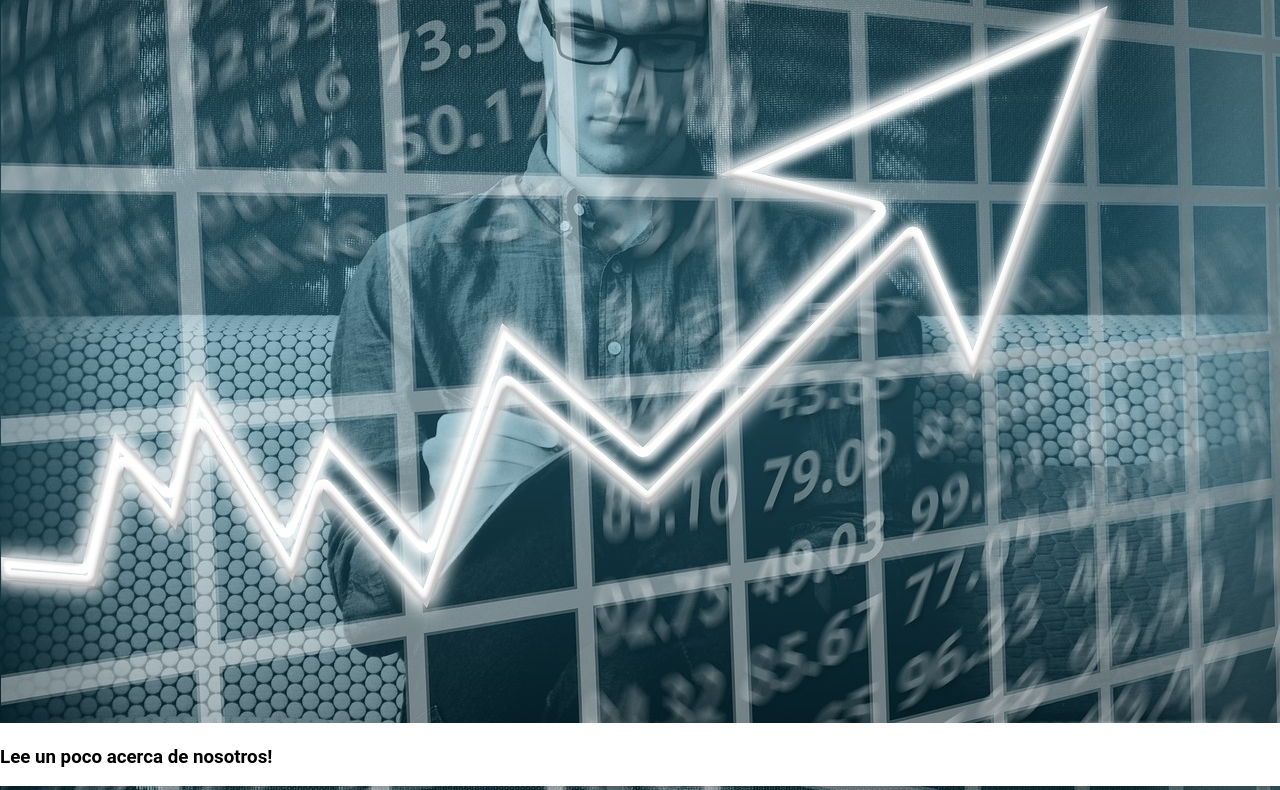
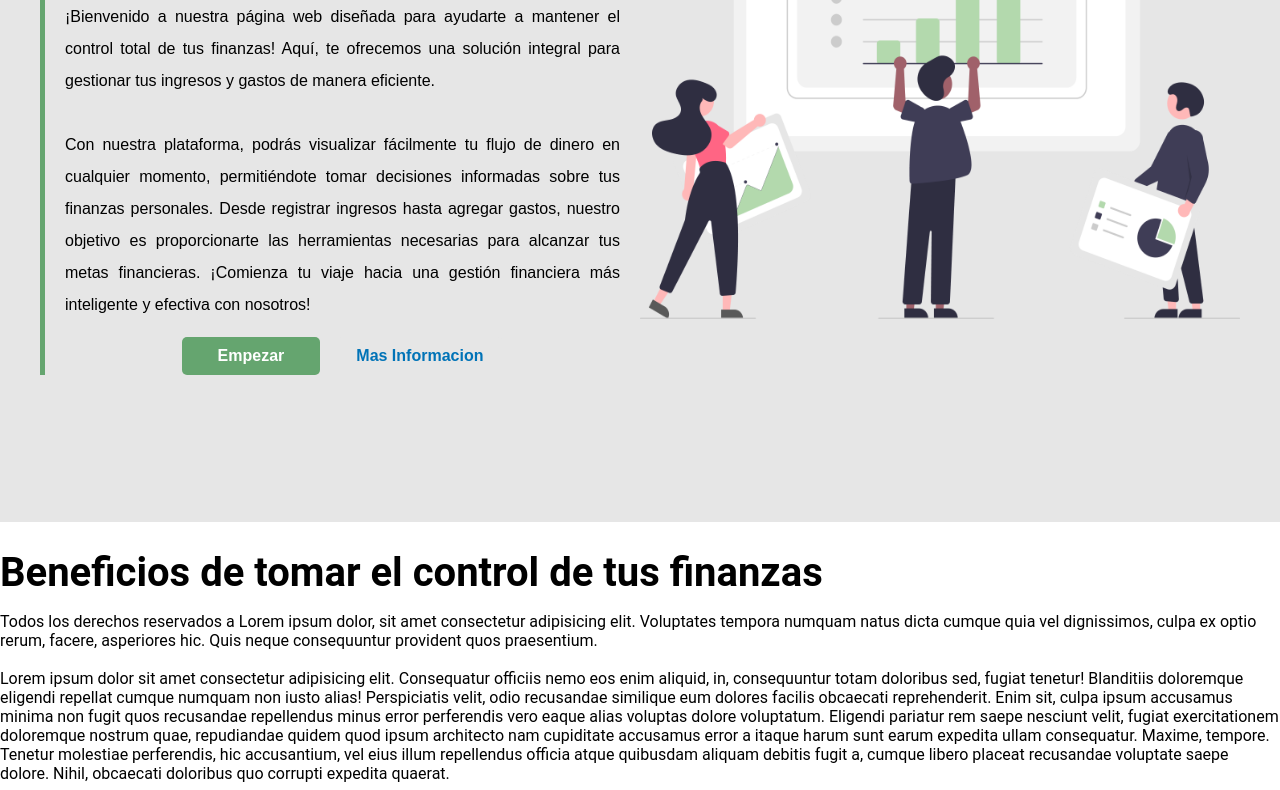
Before and after one commit to NicaWallet/Nica-Wallet, a plain HTML site: page public/index.html in a window 1280 px wide. Shown: the part 375-1165 px from the top of the page. Drawn offline with Linux system fonts and the light colour scheme.

Commit message:
body-welcome layout

```diff
--- a/public/index.html
+++ b/public/index.html
@@ -1,5 +1,6 @@
 <!DOCTYPE html>
 <html lang="en">
+
 <head>
     <meta charset="UTF-8" />
     <meta name="viewport" content="width=device-width, initial-scale=1.0" />
@@ -14,7 +15,8 @@
 
     <div class="navbar">
         <div class="left">
-            <a href="/"><img class="Logo-Header" src="/public/assets/img/Logo/NicaWallet-Logo.png" alt="Logo de NicaWallet"></a>
+            <a href="/"><img class="Logo-Header" src="/public/assets/img/Logo/Logo-NicaWallet-Whiter.png"
+                    alt="Logo de NicaWallet"></a>
         </div>
         <div class="center">
             <a href="#">Inicio</a>
@@ -27,47 +29,45 @@
         </div>
     </div>
 
-    <!-- <header>
-        <nav class="nav__container">
-            <ul class="ul__nav">
-                <li class="logo"><a href="/"><img class="Logo-Header" src="/public/assets/img/Logo/NicaWallet-Logo.png" alt="Logo de NicaWallet"></a></li>
-                <li class="centrar"><a href="index.html">Inicio</a></li>
-                <li class="centrar"><a href="#">Nosotros</a></li>
-                <li class="centrar"><a href="#">Contacto</a></li>
-                <li class="centrar"><a href="#">Servicios</a></li>
-                <li class="boton"><a href="#" onclick="loginToggle()" class="login-btn">Iniciar Sesión</a></li>
-            </ul>
-        </nav>
-    </header> -->
+    <div class="body">
+        <div class="banner">
+            <div class="contenido">
+                <div class="texto">
+                    <h1>Toma el control de tus finanzas</h1>
+                    <p class="parrafo-body">
+                        ¡Bienvenido a nuestra página web diseñada para ayudarte a mantener el control total de
+                        tus finanzas! Aquí, te ofrecemos una solución integral para gestionar tus ingresos y
+                        gastos de manera eficiente.
 
+                        <br><br>
+                        Con nuestra plataforma, podrás visualizar fácilmente tu
+                        flujo de dinero en cualquier momento, permitiéndote tomar decisiones informadas sobre
+                        tus finanzas personales. Desde registrar ingresos hasta agregar gastos, nuestro
+                        objetivo es proporcionarte las herramientas necesarias para alcanzar tus metas
+                        financieras. ¡Comienza tu viaje hacia una gestión financiera más inteligente y
+                        efectiva con nosotros!
+                    </p>
 
+                    <div class="botones">
+                        <button class="empezar-btn">Empezar</button>
+                        <button class="informacion-btn">Mas Informacion</button>
+                    </div>
+                </div>
 
-    <div class="body">
-
-        <section class="Inicio">
-
-            <h1>Bienvenidos a NicaWallet!</h1>
-            <img src="/public/assets/img/banner.jpg" alt="banner_NicaWallet" class="banner"
-
-
-        </section>
-
-        <section class="AboutUs">
-            <h1>Lee un poco acerca de nosotros!</h1>
-
-            <img src="/public/assets/img/banner.jpg" alt="banner_NicaWallet" class="banner"
-
-        </section>
-
-        <section class="Productos">
-            <h1>Esto es lo que ofrecemos!</h1>
-
-            <img src="/public/assets/img/banner.jpg" alt="banner_NicaWallet" class="banner"
-        </section>
-
-
+                <div class="imagen">
+                    <img class="finanzas" src="/public/assets/img/Finanza-1.png" alt="">
+                </div>
+            </div>
+        </div>
+         <!-- Beneficios de la finanzas -->
+            <div class="beneficios">
+                <div class="beneficios-texto">
+                    <h1>Beneficios de tomar el control de tus finanzas</h1>
+                </div>
 
             </div>
+    </div>
+
 
    <footer class="footer">
         <p>
--- a/public/styles.css
+++ b/public/styles.css
@@ -43,65 +43,95 @@ body {
     font-size: 20px;
 }
 
+/* Media query para pantallas más pequeñas */
+@media (max-width: 600px) {
+  .navbar {
+      flex-direction: column;
+      text-align: center;
+  }
+
+  .navbar a {
+      margin: 10px 0; /* Ajustar el margen para pantallas más pequeñas */
+  }
+
+  .login-btn {
+      padding: 10px 15px; /* Ajustar el padding del botón para pantallas más pequeñas */
+  }
+}
 
 
+/* Bienvenido  */
 
-
-
-
-
-
-
-
-
-
-/* Estilos de la pagina principal de NicaWaller
-*{
-    font-family: system-ui, -apple-system, BlinkMacSystemFont, 'Segoe UI', Roboto, Oxygen, Ubuntu, Cantarell, 'Open Sans', 'Helvetica Neue', sans-serif;
+.banner {
+  display: flex;
+  justify-content: center;
+  align-items: center;
+  height: 100vh;
+  background-color: #E6E6E6;
+  font-family: sans-serif;
+  border-left: 5px #65A56F;
 }
 
-.header{
-    display: flex;
-    justify-content: left;
-    align-items: center;
-    padding: 10px 20px;
-    background-color: #f0f0f0;
-}
-
-.navbar{
-    list-style-type: none;
-    margin: 0;
-    padding: 0;
-}
-
-.navbar li{
-    display: inline;
-    margin-right: 20px;
-    padding-left: 20px;
-}
-
-.logo{
-    height: 60px;
-    width: auto;
-    margin-top: 25px;
-}
-
-.body{
+.contenido {
+  display: grid;
+  grid-template-columns: 1fr 1fr;
+  gap: 20px;
+  max-width: 1200px;
 
 }
 
-.banner{
-    height: 200px;
-    width: 1200px;
+.texto{
+  /* grid-column: 1 / span 1; */
+  border-left: 5px #65A56F;
+  position: relative;
+  padding-left: 20px;
+  border-left: 5px solid #65A56F;
 }
 
-.footer{
-    background-color: #3e3e3e;
-
+.imagen {
+  grid-column: 2 / span 1;
+  border-left: 5px #65A56F;
+  position: relative;
 }
 
-.footer p{
-    color: white;
-    padding: 30px;
-    text-align: justify;
-} */
+h1 {
+  font-size: 2.5rem;
+  font-weight: bold;
+  margin-bottom: 1rem;
+}
+
+.parrafo-body {
+  line-height: 2;
+  text-align: justify;
+  margin-bottom: 1rem;
+}
+
+.empezar-btn, .informacion-btn {
+  padding: 10px 20px;
+  border: none;
+  border-radius: 5px;
+  font-size: 1rem;
+  font-weight: bold;
+  cursor: pointer;
+}
+
+.empezar-btn {
+  background-color: #65A56F;
+  color: #fff;
+  margin-right: 1rem;
+  width: 25%;
+}
+
+.finanzas{
+  width: 600px; /* Ancho deseado */
+  height: 450px; /* Alto deseado */
+}
+
+.informacion-btn {
+  background-color: #E6E6E6;
+  color: #0073b7;
+}
+.botones {
+  display: flex;
+  justify-content: center;
+}
```
Also changed, not shown: public/assets/img/Finanza-1.png (added), public/assets/img/Logo/Logo-NicaWallet-Whiter.png (added). Lines whose indentation alone changed are shown as unchanged.
